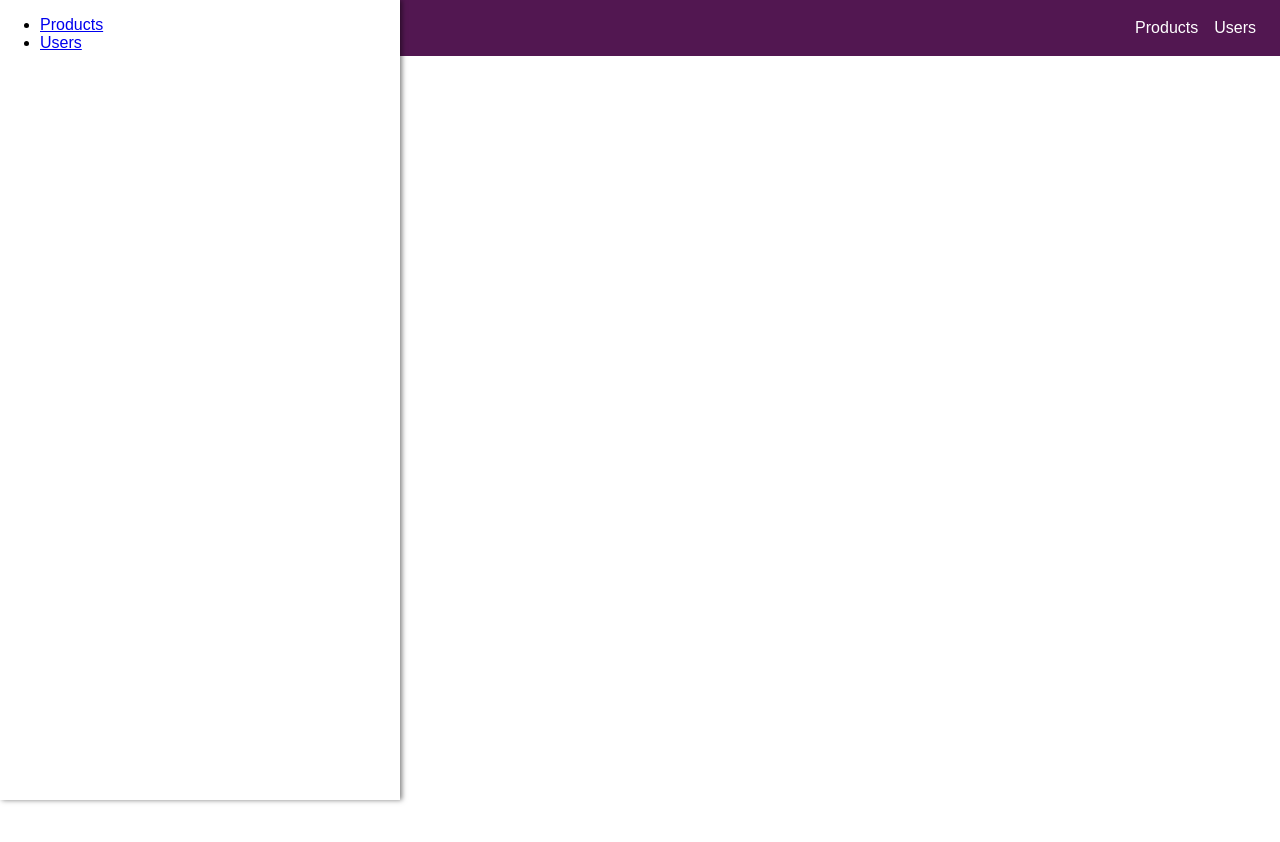
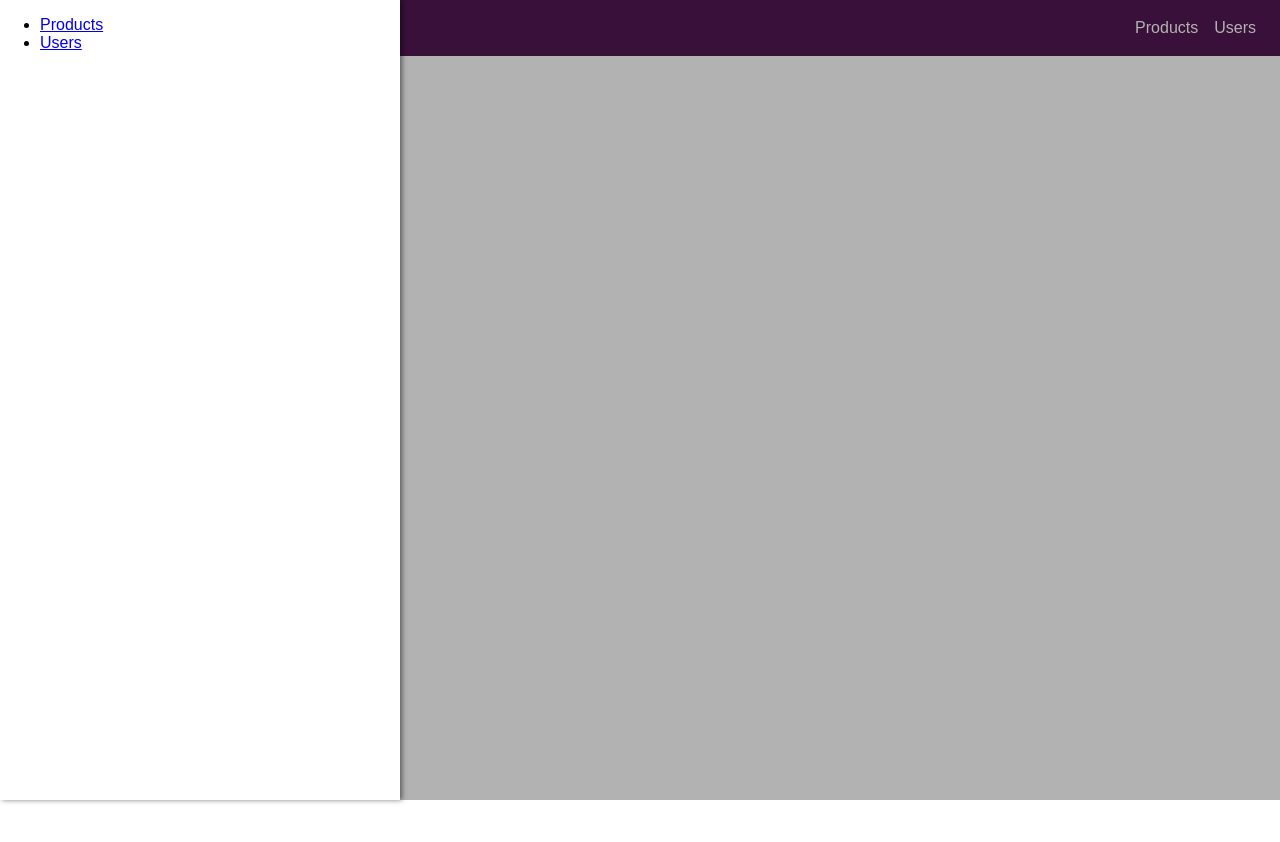
Before and after one commit to tanveersingh926/Navbar-SideBar-React, a React (Create React App) app: page / in a window 1280 px wide. Shown: the top 842 px of the page. Built offline with nearby package versions, Linux system fonts and the light colour scheme.

Commit message:
Added backdrop as component

```diff
--- a/src/App.js
+++ b/src/App.js
@@ -1,8 +1,9 @@
 import React, { Component } from 'react';
 // import logo from './logo.svg';
 
-import  Toolbar  from "./components/Toolbar/Toolbar";
+import Toolbar  from "./components/Toolbar/Toolbar";
 import SideDrawer from "./components/SideDrawer/SideDrawer"
+import Backdrop from './components/Backdrop/Backdrop';
 
 class App extends Component {
   render() {
@@ -10,6 +11,7 @@ class App extends Component {
       <div style={{height:'100%'}}>
         <Toolbar/>
         <SideDrawer />
+        <Backdrop />
         <main style={{marginTop:'64px'}}>
           <p>This is a page content</p>
         </main>
--- /dev/null
+++ b/src/components/Backdrop/Backdrop.css
@@ -0,0 +1,9 @@
+.backdrop {
+    position: fixed;
+    width: 100%;
+    height: 100%;
+    background: rgba(0,0,0,0.3);
+    z-index: 100;
+    top:0;
+    left: 0;
+}
--- /dev/null
+++ b/src/components/Backdrop/Backdrop.js
@@ -0,0 +1,9 @@
+import React from 'react';
+
+import './Backdrop.css'
+
+const backdrop = props => (
+    <div className="backdrop"> </div>
+)
+
+export default backdrop;
--- a/src/components/SideDrawer/SideDrawer.css
+++ b/src/components/SideDrawer/SideDrawer.css
@@ -5,5 +5,8 @@
     position: fixed;
     top: 0;
     left: 0;
-    width: 400px;
+    width: 70%;
+    max-width: 400px;
+    z-index: 200;
+
 }
```
